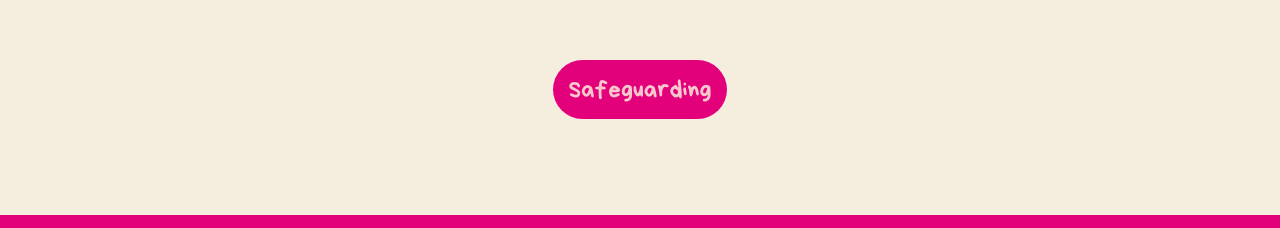
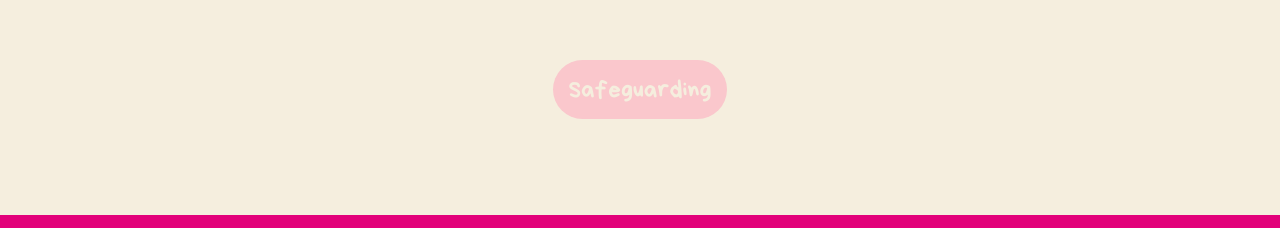
Before and after one commit to Timetoslide23/Timetoslide23.github.io, a plain HTML site: page documenti/index.html in a window 1280 px wide. Shown: the part 327-555 px from the top of the page. Drawn offline with Linux system fonts and the light colour scheme.

Commit message:
Update index.html

```diff
--- a/documenti/index.html
+++ b/documenti/index.html
@@ -54,7 +54,7 @@
         <div class="container">
             <div class="containerC">
                 <h1>Documenti</h1>
-                <a href="Safeguarding.pdf" class="button" style="color: #fac7cc;">Safeguarding</a>
+                <a href="Safeguarding.pdf" class="button" style="background-color: #fac7cc;">Safeguarding</a>
             </div>
         </div>
         <div class="division32"></div>
```
